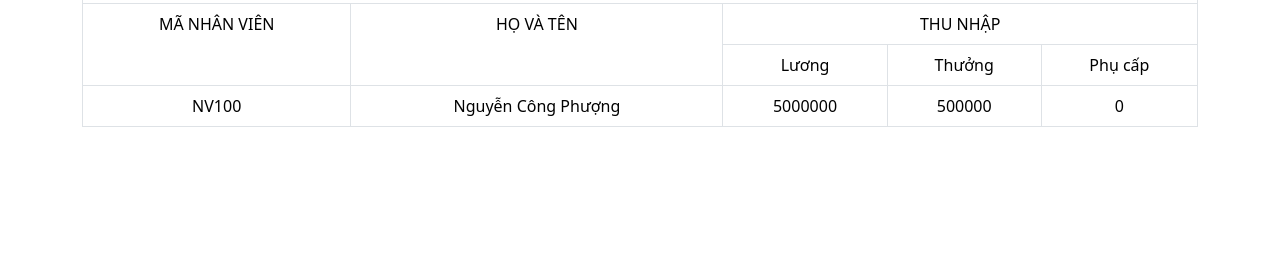
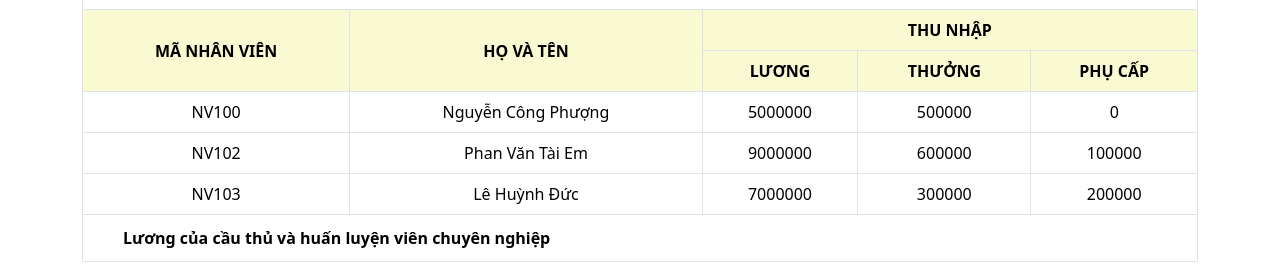
Before and after one commit to nghianhph46340/Web207_Bootrap, a plain HTML site: page Lab2/index.html in a window 1280 px wide. Shown: the part 94-362 px from the top of the page. Drawn offline with Linux system fonts and the light colour scheme; some icons are missing.

Commit message:
hehehehehehe

```diff
--- a/Lab2/index.html
+++ b/Lab2/index.html
@@ -1,5 +1,6 @@
 <!DOCTYPE html>
 <html lang="en">
+
 <head>
     <meta charset="UTF-8">
     <meta name="viewport" content="width=device-width, initial-scale=1.0">
@@ -7,23 +8,28 @@
     <link rel="stylesheet" href="//netdna.bootstrapcdn.com/bootstrap/3.0.0/css/bootstrap-glyphicons.css">
     <title>Document</title>
 </head>
+
 <body>
     <div class="container">
         <h1>Bài 1</h1>
         <table class="table table-bordered table-hover text-center ">
             <tr class="text-start">
 
-            <th colspan="5"><span class="glyphicon glyphicon-list mx-3"></span>BẢNG LƯƠNG THÁNG 12</th>
+                <th colspan="5"><span class="glyphicon glyphicon-list mx-3"
+                        style="background-color: #f5f5f5; height: 35px; line-height: 30px;"></span>BẢNG LƯƠNG THÁNG 12
+                </th>
             </tr>
             <tr>
-            <td rowspan="2" class="text-center">MÃ NHÂN VIÊN</td>
-            <td rowspan="2">HỌ VÀ TÊN</td>
-            <td colspan="3">THU NHẬP</td>
+                <td rowspan="2" class="text-center align-middle" style="background-color: #fafad2; font-weight: bold;">
+                    MÃ NHÂN VIÊN</td>
+                <td rowspan="2" class="align-middle" style="background-color: #fafad2; font-weight: bold;">HỌ VÀ TÊN
+                </td>
+                <td colspan="3" class="" style="background-color: #fafad2; font-weight: bold;">THU NHẬP</td>
             </tr>
             <tr>
-            <td>Lương</td>
-            <td>Thưởng</td>
-            <td>Phụ cấp</td>
+                <td class="text-uppercase" style="background-color: #fafad2; font-weight: bold;">Lương</td>
+                <td class="text-uppercase" style="background-color: #fafad2; font-weight: bold;">Thưởng</td>
+                <td class="text-uppercase" style="background-color: #fafad2; font-weight: bold;">Phụ cấp</td>
             </tr>
             <tr>
                 <td>NV100</td>
@@ -32,9 +38,34 @@
                 <td>500000</td>
                 <td>0</td>
             </tr>
+            <tr>
+                <td>NV102</td>
+                <td>Phan Văn Tài Em</td>
+                <td>9000000</td>
+                <td>600000</td>
+                <td>100000</td>
+            </tr>
+            <tr>
+                <td>NV103</td>
+                <td>Lê Huỳnh Đức</td>
+                <td>7000000</td>
+                <td>300000</td>
+                <td>200000</td>
+            </tr>
+            <tr class="text-start">
 
+                <th colspan="5"><span class="mx-3"
+                        style="background-color: #f5f5f5; height: 35px; line-height: 30px;"></span>Lương của cầu thủ và
+                    huấn luyện viên chuyên nghiệp
+                </th>
+            </tr>
         </table>
+    </div>
+    <div class="container">
+        <h1>Bài 2</h1>
+
     </div>
     <script src="./js/bootstrap.min.js"></script>
 </body>
+
 </html>
```
Lines whose indentation alone changed are shown as unchanged.
